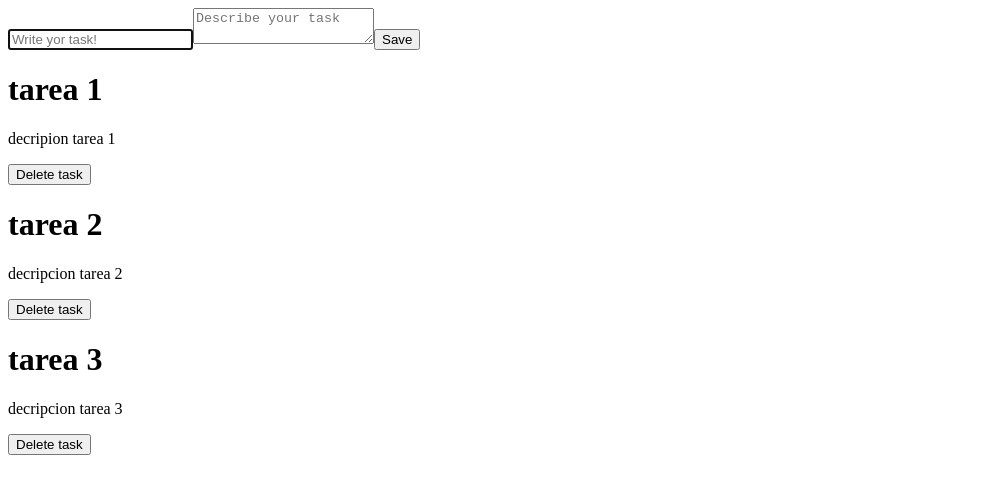
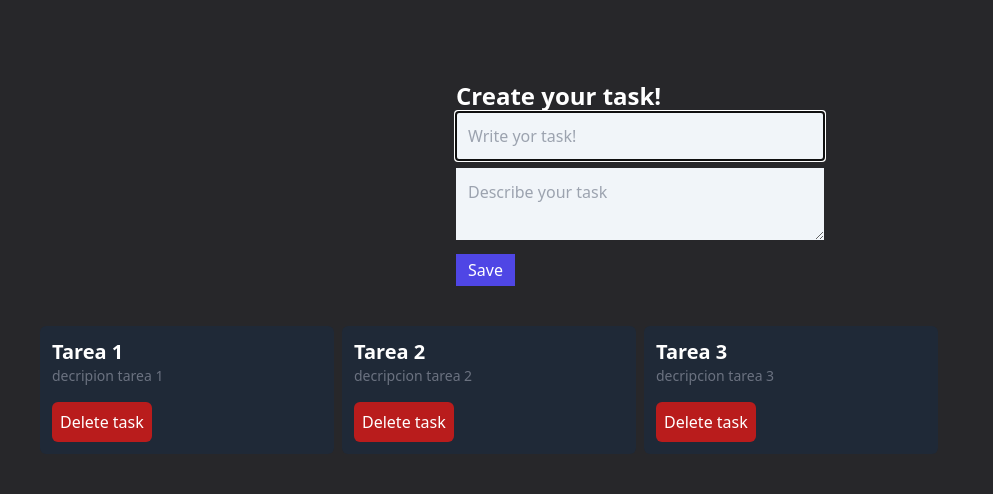
Before and after one commit to edgardorms/react-edd-taskList, a React (Vite) app: page / in a window 1280 px wide. Shown: the top 494 px of the page, without its empty margins (0-993 px from the left). Built offline with nearby package versions, Linux system fonts and the light colour scheme.

Commit message:
tailwind agg

```diff
--- a/package.json
+++ b/package.json
@@ -16,6 +16,9 @@
     "@types/react": "^18.0.17",
     "@types/react-dom": "^18.0.6",
     "@vitejs/plugin-react": "^2.0.1",
+    "autoprefixer": "^10.4.8",
+    "postcss": "^8.4.16",
+    "tailwindcss": "^3.1.8",
     "vite": "^3.0.7"
   }
 }
--- /dev/null
+++ b/postcss.config.cjs
@@ -0,0 +1,6 @@
+module.exports = {
+  plugins: {
+    tailwindcss: {},
+    autoprefixer: {},
+  },
+}
--- a/src/App.jsx
+++ b/src/App.jsx
@@ -3,9 +3,12 @@
 
 function App() {
   return (
-    <div>
+    <div className="bg-zinc-800 h-screen">
+    <div className="container mx-auto p-10">
       <TaskForm />
       <TaskList />
+    </div>
+
     </div>
   );
 }
--- a/src/components/TaskCard.jsx
+++ b/src/components/TaskCard.jsx
@@ -4,10 +4,10 @@
 function TaskCard({ task }) {
   const { deleteTask } = useContext(TaskContext);
   return (
-    <div>
-      <h1>{task.title}</h1>
-      <p>{task.description}</p>
-      <button onClick={() => deleteTask(task.id)}> Delete task </button>
+    <div className="bg-gray-800 text-white p-3 rounded-md">
+      <h1 className="text-xl font-bold capitalize">{task.title}</h1>
+      <p className="text-gray-500 text-sm">{task.description}</p>
+      <button className="bg-red-700 px-2 py-2 rounded-md mt-4 hover:bg-red-400" onClick={() => deleteTask(task.id)}> Delete task </button>
     </div>
   );
 }
--- a/src/components/TaskForm.jsx
+++ b/src/components/TaskForm.jsx
@@ -15,20 +15,23 @@
   };
 
   return (
-    <div>
-      <form onSubmit={handleSubmit}>
+    <div className="max-w-md mx-auto">
+      <form onSubmit={handleSubmit} className="p-10">
+      <h1 className="text-2xl font-bold text-white">Create your task!</h1>
         <input
           placeholder="Write yor task!"
           onChange={(e) => setTitle(e.target.value)}
           value={title}
+          className="bg-slate-100 p-3 w-full mb-2"
           autoFocus
         ></input>
         <textarea
           placeholder="Describe your task"
           onChange={(e) => setDescription(e.target.value)}
           value={description}
+          className="bg-slate-100 p-3 w-full mb-2"
         ></textarea>
-        <button>Save</button>
+        <button className="bg-indigo-600 px-3 py-1 text-white hover:bg-indigo-400">Save</button>
       </form>
     </div>
   );
--- a/src/components/TaskList.jsx
+++ b/src/components/TaskList.jsx
@@ -5,10 +5,14 @@
 function TaskList() {
   const { tasks } = useContext(TaskContext);
   if (tasks.length === 0) {
-    return <h1>No hay tareas por hacer!</h1>;
+    return (
+      <h1 className="text-4xl text-white font-bold text-center">
+        No tasks to do !
+      </h1>
+    );
   }
   return (
-    <div>
+    <div className="grid grid-cols-4 gap-2">
       {tasks.map((task) => (
         <TaskCard key={task.id} task={task} />
       ))}
--- /dev/null
+++ b/src/components/UseLocalStorage.jsx
@@ -0,0 +1,20 @@
+import { useState } from "react";
+export function useLocalStorage(key, initialValue) {
+  const [storedValue, setStoredValue] = useState(() => {
+    try {
+      const item = window.localStorage.getItem(key);
+      return item ? JSON.parse(item) : initialValue;
+    } catch (error) {
+      return initialValue;
+    }
+  });
+  const setValue = (value) => {
+    try {
+      setStoredValue(value);
+      window.localStorage.setItem(key, JSON.stringify(value));
+    } catch (error) {
+      console.error(error);
+    }
+  };
+  return [storedValue, setValue];
+}
--- a/src/index.css
+++ b/src/index.css
@@ -1,3 +1,3 @@
-/* :root {
-
-} */
+@tailwind base;
+@tailwind components;
+@tailwind utilities;
--- /dev/null
+++ b/tailwind.config.cjs
@@ -0,0 +1,11 @@
+/** @type {import('tailwindcss').Config} */
+module.exports = {
+  content: [
+    "./index.html",
+    "./src/**/*.{vue,js,ts,jsx,tsx}",
+  ],
+  theme: {
+    extend: {},
+  },
+  plugins: [],
+}
```
Also changed, not shown: 1 other file (tests, documents, lock files or other folders).
